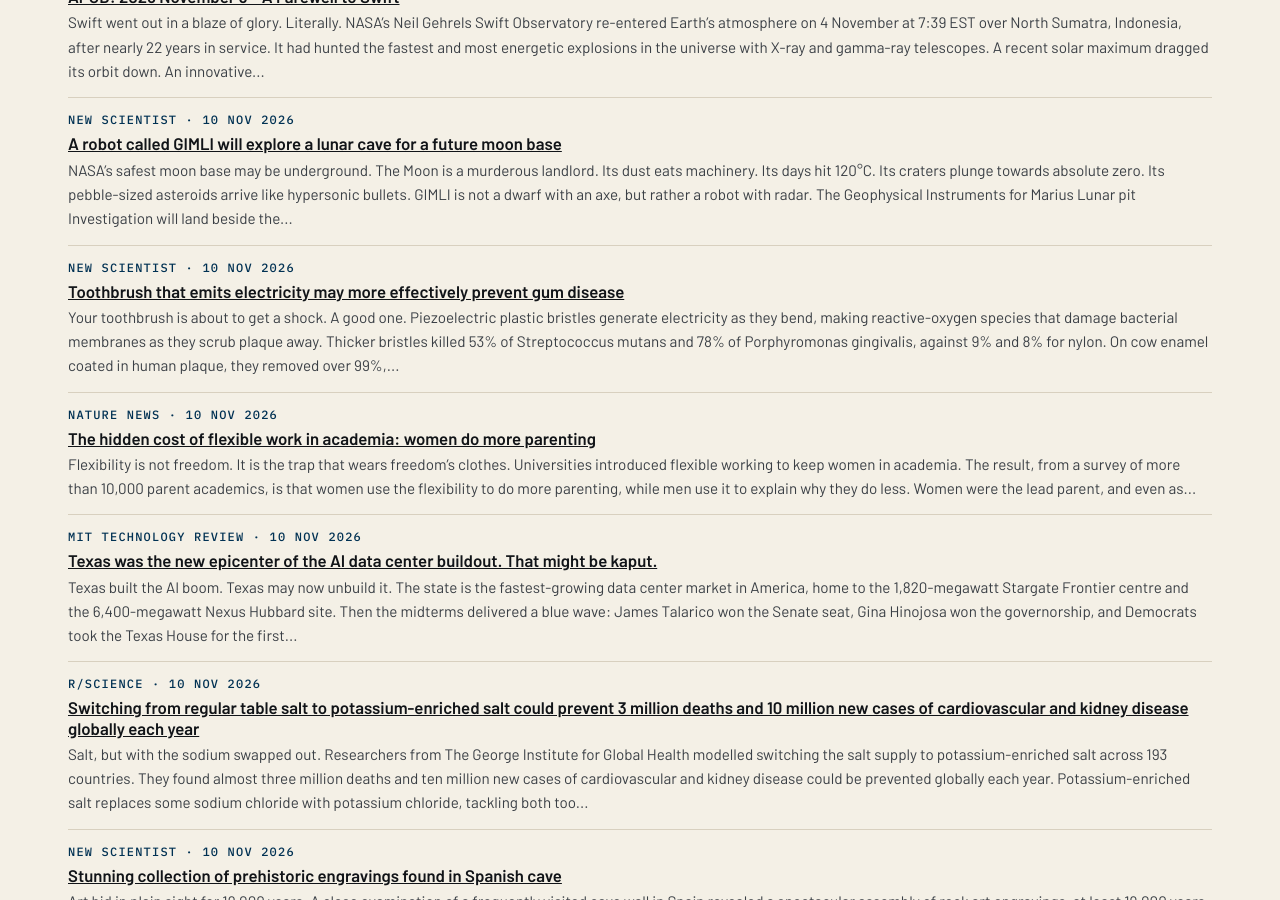
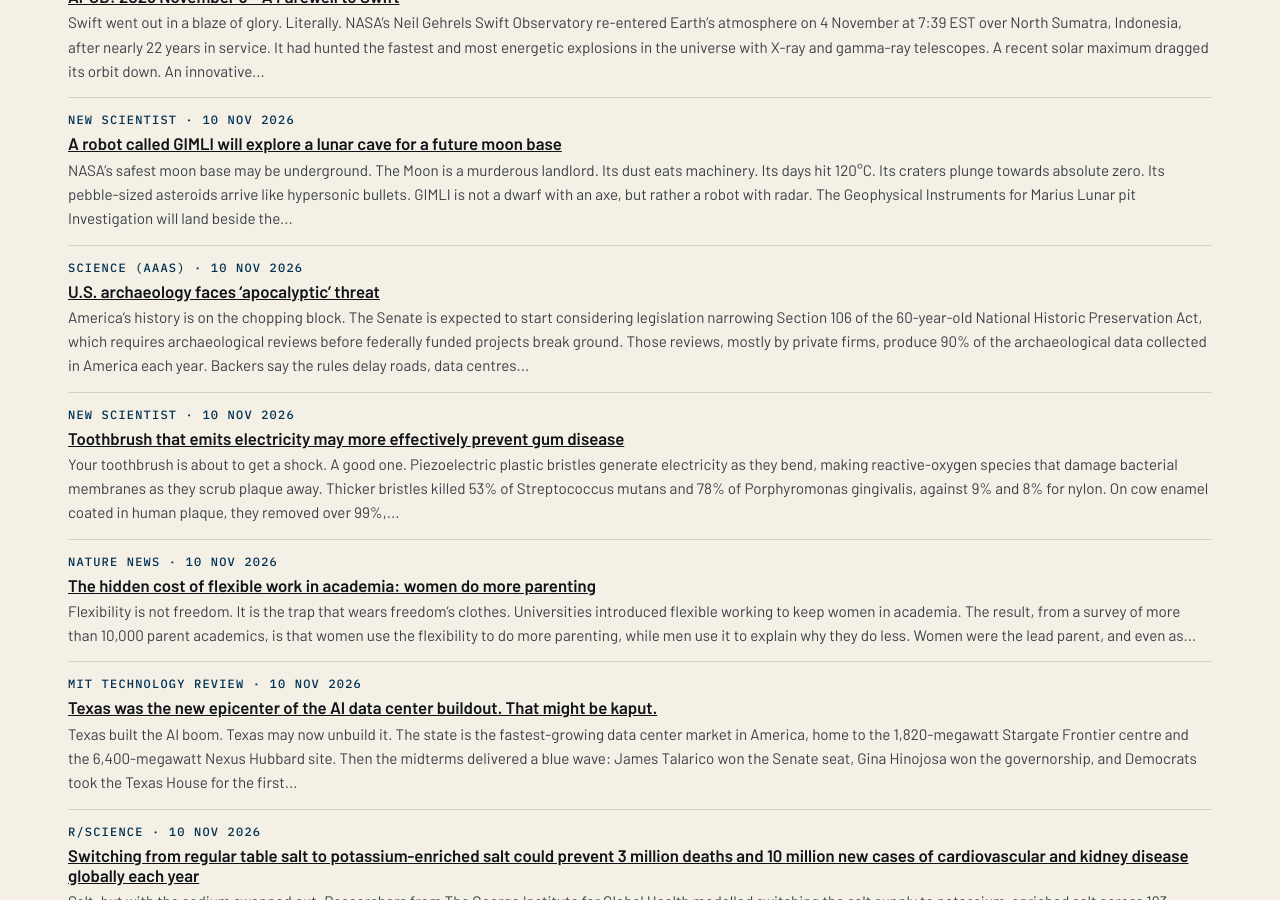
Before and after one commit to katz-news/katz.news, a Jekyll site: the page built from briefs/index.html, in a window 1280 px wide and 900 px high, scrolled down 4113 px. Built offline with Jekyll 4.4.1, drawn with Linux system fonts in a browser that asks for light colours.

Commit message:
Publish 2026-11-06

```diff
--- a/_data/build.yml
+++ b/_data/build.yml
@@ -1 +1 @@
-published_at: 2026-11-06T17:55:15Z
+published_at: 2026-11-06T18:00:45Z
--- /dev/null
+++ b/_posts/briefs/2026-11-05-u-s-archaeology-faces-apocalyptic-threat.md
@@ -0,0 +1,9 @@
+---
+published: true
+title: U.S. archaeology faces ‘apocalyptic’ threat
+date: 2026-11-10
+section: science
+source_name: Science (AAAS)
+source_url: https://www.science.org/content/article/u-s-archaeology-faces-apocalyptic-threat
+---
+America's history is on the chopping block. The Senate is expected to start considering legislation narrowing Section 106 of the 60-year-old National Historic Preservation Act, which requires archaeological reviews before federally funded projects break ground. Those reviews, mostly by private firms, produce 90% of the archaeological data collected in America each year. Backers say the rules delay roads, data centres and solar farms. A coalition of more than 1,000 organisations calls the bill apocalyptic: once a site is destroyed unstudied, part of America's story disappears forever. The verdict is history's hasty burial: streamlining the paperwork means bulldozing the past.
```
